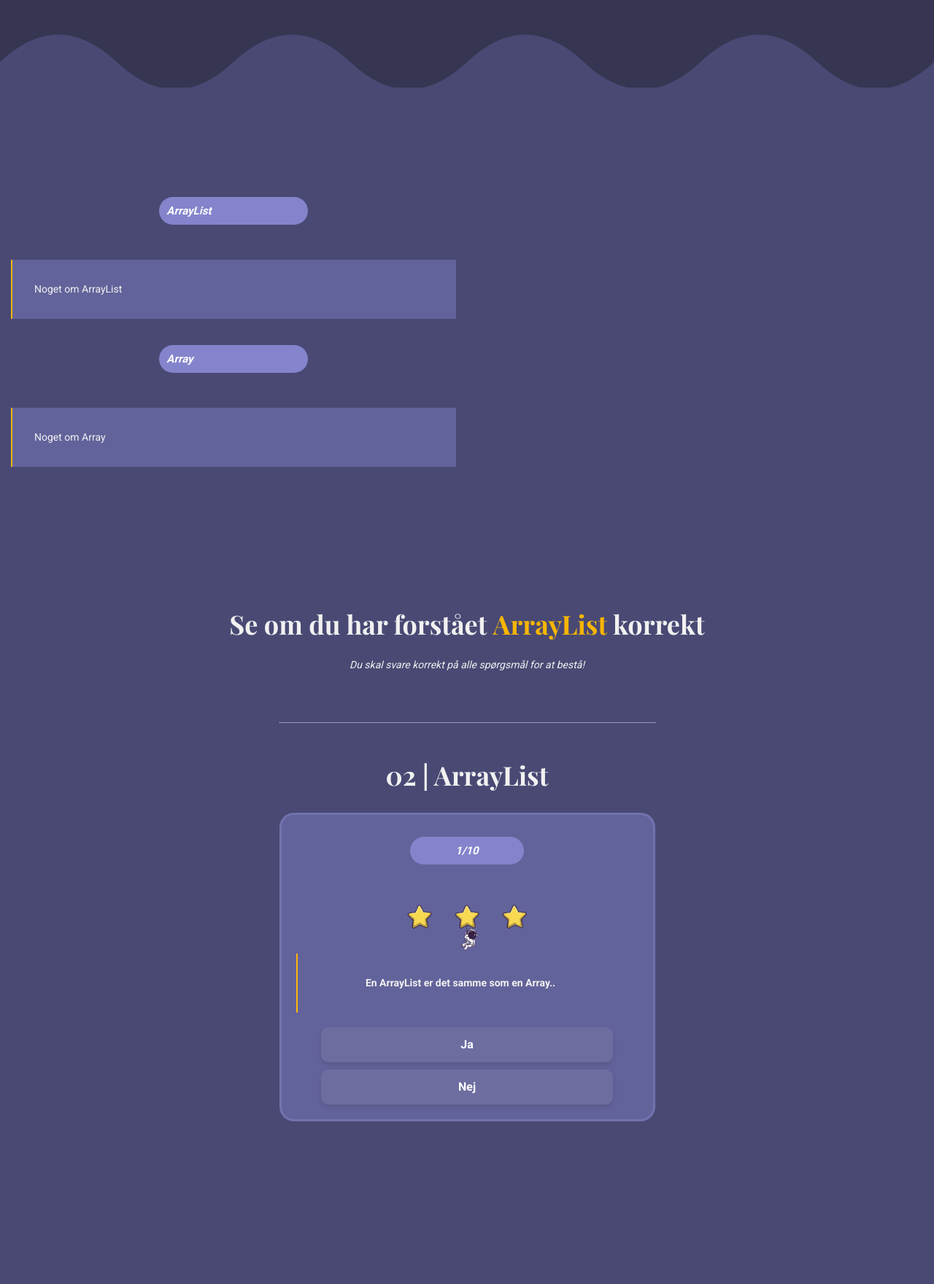
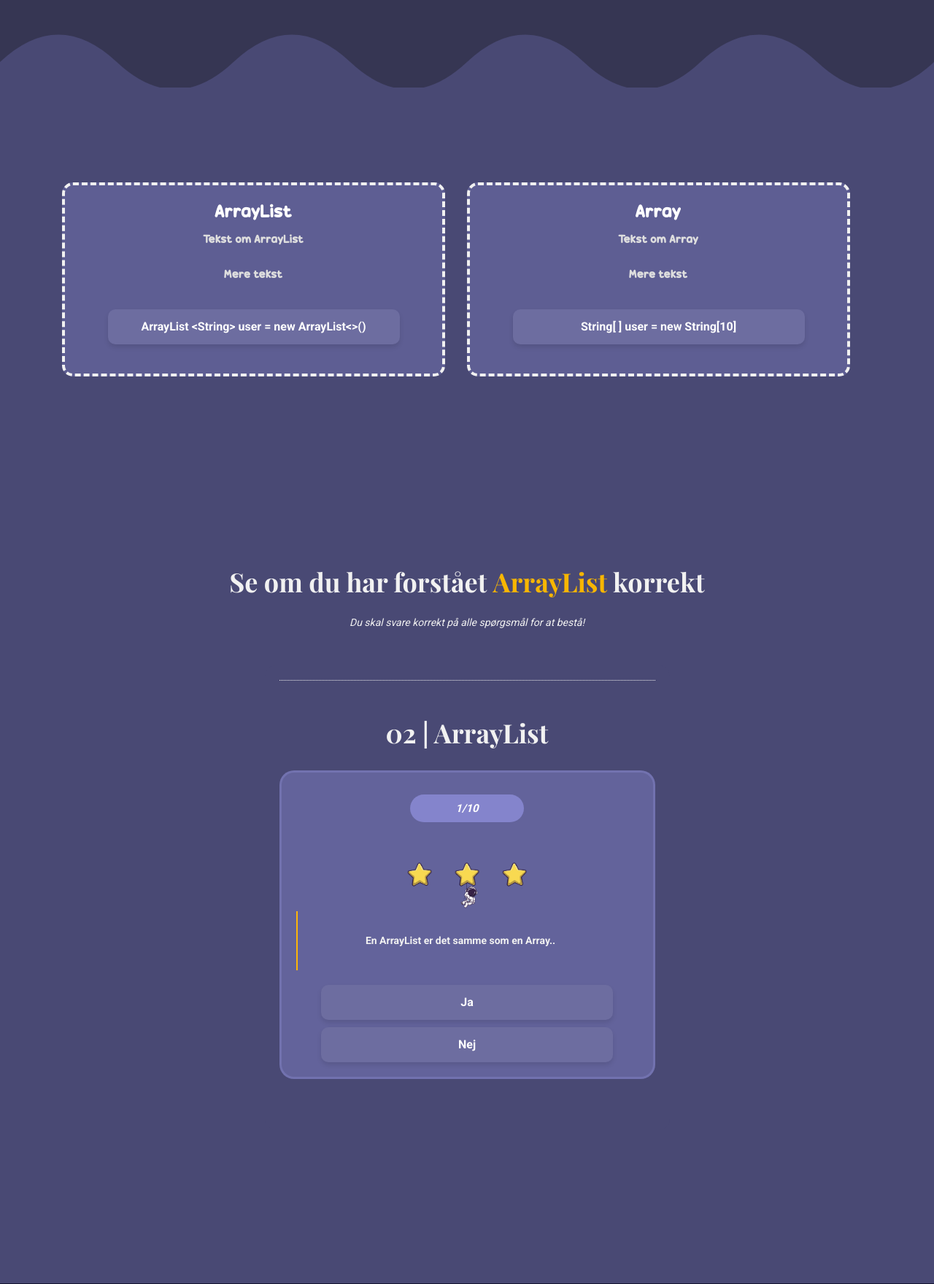
Before and after one commit to Guacamoleboy/datamatiker-hjaelpen.dk, a PHP site: page /1sem/02.html in a window 1280 px wide. Shown: the part 3014-4774 px from the top of the page at 73% size. Run offline with PHP 8.4, Linux system fonts and the light colour scheme.

Commit message:
comparison section add

```diff
--- a/Website/1sem/02.html
+++ b/Website/1sem/02.html
@@ -187,45 +187,38 @@
     </div>
     <!-- Reservation Area End -->
 
-    <!-- Welcome Area Starts -->
+    <!-- Comparison Section Start -->
 
-    <section class="welcome-area section-padding2 mb-5">
-        <div class="container-fluid">
+    <div class="deshes-area section-padding text-center">
+        <div class="container">
+            <div class="row">
 
-                <div class="row">
-                    <div class="col-md-6 align-self-center">
+                <div class="card-deck col-lg-12">
+                    <div class="card">
+                      <div class="card-body">
+                        <h5 class="card-title">ArrayList</h5>
+                        <p class="card-text">Tekst om ArrayList<br><br> Mere tekst</p>
+                        <div class="button-cool">
+                            <button>ArrayList &lt;String&gt; user = new ArrayList&lt;&gt;()</button>
+                        </div>
+                      </div>
+                    </div>
+                    <div class="card">
+                      <div class="card-body">
+                        <h5 class="card-title">Array</h5>
+                        <p class="card-text">Tekst om Array<br><br> Mere tekst</p>
+                        <div class="button-cool">
+                            <button>String[&nbsp;] user = new String[10]</button>
+                        </div>
+                      </div>
+                    </div>
+                  </div>
 
-                            <div class="changelog-custom-learning">
-                                <h4 class="h4-background col-lg-4 mx-auto mb-5">ArrayList</h4>
+            </div>
+        </div>
+    </div>
 
-                                <blockquote class="generic-blockquote">
-                                    Noget om ArrayList
-                                </blockquote>
-                            </div>
-
-                    </div>
-                </div>
-
-                    <div class="row">
-                        <div class="col-md-6 align-self-center">
-
-                                <div class="changelog-custom-learning">
-                                    <h4 class="h4-background col-lg-4 mx-auto mb-5">Array</h4>
-
-                                    <blockquote class="generic-blockquote">
-                                        Noget om Array
-                                    </blockquote>
-                                </div>
-
-                        </div>
-                    </div>
-
-                </div>
-
-        </div>
-    </section>
-
-    <!-- Welcome Area End -->
+    <!-- Comparison Section End -->
 
     <!-- Exam Area Starts -->
     <div class="deshes-area section-padding" id="exam">
--- a/Website/assets/css/style.css
+++ b/Website/assets/css/style.css
@@ -129,6 +129,87 @@ body.dark-mode .generic-blockquote-red {
 body.dark-mode .generic-blockquote-green {
 
     background-color: #494974;
+
+}
+
+body.dark-mode .card {
+
+    background-color: #5e5e93;
+    border-style: dashed;
+
+}
+
+body.dark-mode .card-title {
+
+    font-family: 'Datamatiker-font', sans-serif;
+    font-weight: normal;
+    font-size: 25px !important;
+    color: #fff;
+
+}
+
+body.dark-mode .card-text {
+
+    font-family: 'Datamatiker-font', sans-serif;
+    font-weight: normal;
+    font-size: 16px !important;
+    color: #dedede;
+
+}
+
+body.dark-mode .button-cool  button{
+
+    display: block;
+    width: 100%;
+    max-width: 400px;
+    margin: 10px auto;
+    padding: 12px 20px;
+    font-size: 16px;
+    font-weight: 600;
+    background-color: #6d6da0;
+    color: white;
+    border: none;
+    border-radius: 10px;
+    cursor: default;
+    transition: background-color 0.3s ease, transform 0.2s ease;
+    box-shadow: 0 4px 6px rgba(0, 0, 0, 0.1);
+
+}
+
+body.dark-mode .button-cool {
+
+    padding: 10px 20px;
+    text-align: center;
+    font-weight: bold;
+    transition: all 0.3s ease-in-out;
+    cursor: default;
+
+}
+
+.card-text {
+
+    font-family: 'Datamatiker-font', sans-serif;
+    font-weight: normal;
+    font-size: 16px !important;
+    color: #dedede;
+
+}
+
+.card-title {
+
+    font-family: 'Datamatiker-font', sans-serif;
+    font-weight: normal;
+    color: #fff;
+
+}
+
+.card {
+
+    background-color: #e9e9e9;
+    border-radius: 15px;
+    border-color: #7777a8;
+    border-style: dashed;
+    border: 4px solid;
 
 }
 
```
